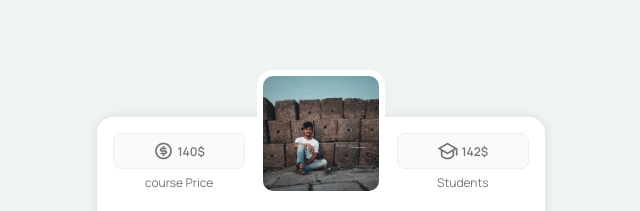
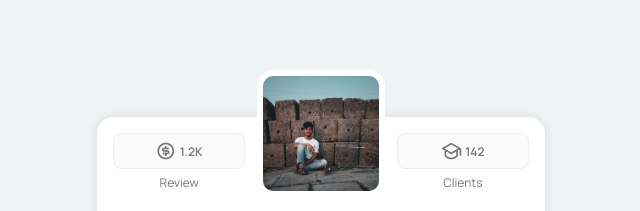
Before and after one commit to shabbir-hossan/Card-Portfolio-Design-Shabbir, a plain HTML site: page index.html in a window 1280 px wide. Shown: the top 211 px of the page, 319-959 px from the left. Drawn offline with nearby package versions, Linux system fonts and the light colour scheme.

Commit message:
html update

```diff
--- a/index.html
+++ b/index.html
@@ -16,9 +16,9 @@
         <div class="info">
           <div class="count">
             <i class="ri-money-dollar-circle-line"></i>
-            <p>140$</p>
+            <p>1.2K</p>
           </div>
-          <p>course Price</p>
+          <p>Review</p>
         </div>
         <div class="profile">
           <img src="./assets/1.jpg" alt="" />
@@ -26,9 +26,9 @@
         <div class="info">
           <div class="count">
             <i class="ri-graduation-cap-line"></i>
-            <p>142$</p>
+            <p>142</p>
           </div>
-          <p>Students</p>
+          <p>Clients</p>
         </div>
       </header>
 
```
